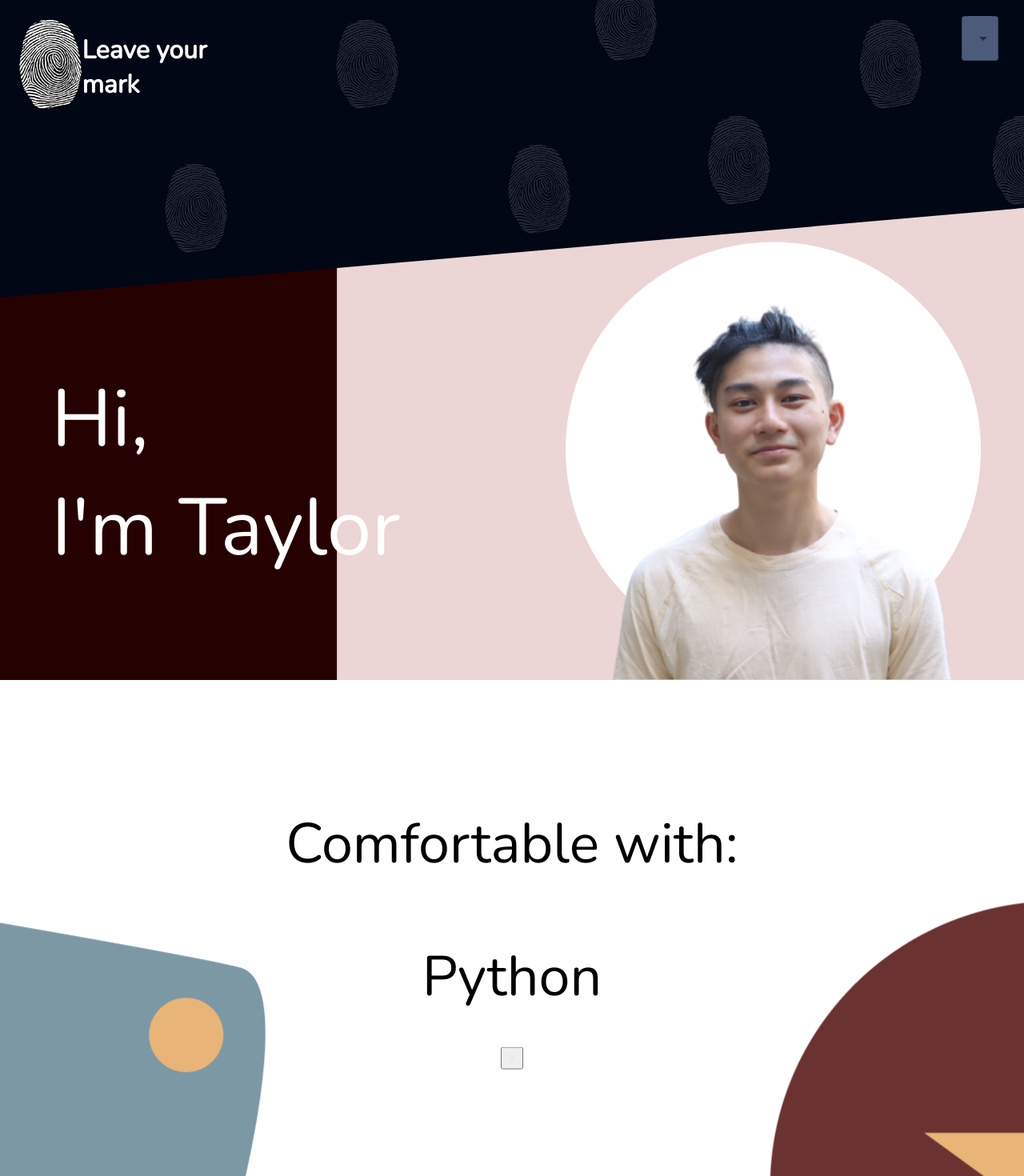
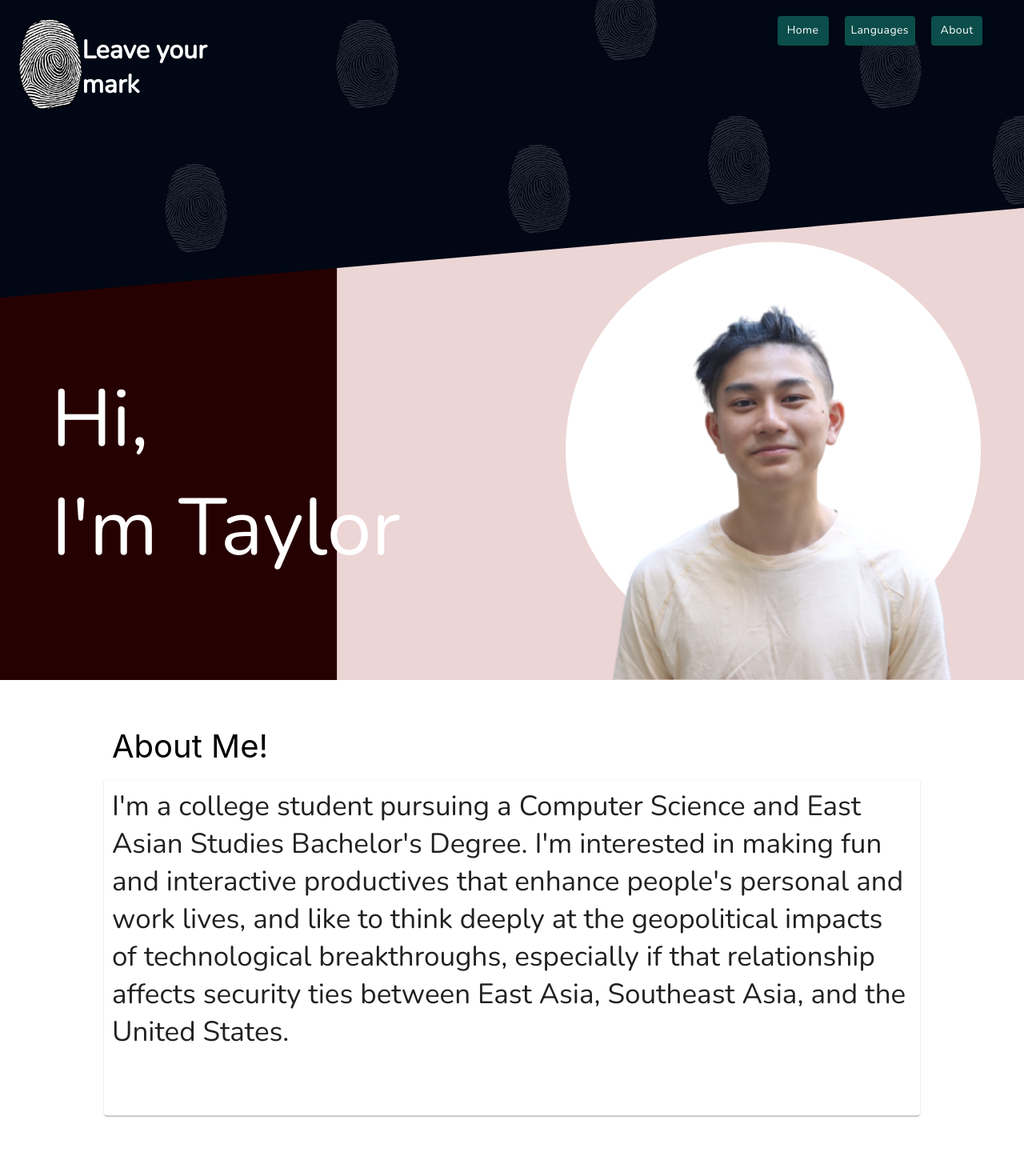
Before and after one commit to TaylorTayTyT/personalWebsite, a React (Create React App) app in the folder home/: page / in a window 1280 px wide. Shown: the top 1470 px of the page at 80% size. Built offline with nearby package versions, Linux system fonts and the light colour scheme.

Commit message:
trying some GRADIENTS

```diff
--- a/home/src/About.js
+++ b/home/src/About.js
@@ -23,7 +23,7 @@ function About() {
 
     return (
         <ThemeProvider theme = {theme}>
-            <Box style={{ transform: "translateY(270%)" }}
+            <Box style={{ transform: "translateY(20%)" }}
                 sx={{
                     display: 'flex',
                     flexWrap: 'wrap',
@@ -33,9 +33,12 @@ function About() {
                         height: 400,
                     },
                     justifyContent: 'center',
+                    transform: 'translateY(-50%)',
                 }}
             >
-                <Paper sx = {{backgroundColor: "primary.main", padding: "10px", fontSize: "35px", fontFamily:"Nunito", text: "#000"}}>
+
+                <p id = "aboutMe" style={{display: "inline-block", maxHeight: "50px", fontSize: "40px"}}>About Me!</p>
+                <Paper sx = {{backgroundColor: "#FFF", fontSize: "35px", padding: "10px", fontFamily:"Nunito", text: "#000"}}>
                     I'm a college student pursuing a Computer Science and East Asian Studies Bachelor's Degree.
                     I'm interested in making fun and interactive productives that enhance people's personal and work lives,
                     and like to think deeply at the geopolitical impacts of technological breakthroughs, especially if that
--- a/home/src/Flex.sass
+++ b/home/src/Flex.sass
@@ -88,3 +88,19 @@
     right: 0px
     transform: translate(60%, 40%)
     z-index: -1000
+
+@keyframes background-pan
+    0%
+        background-position: 0% center
+    100%
+        background-position: -200% center
+
+.github
+    animation: background-pan 10s linear infinite
+    width: 100%
+    height: 500px
+    align-items: center
+    left: 50%
+    text-align: center
+    line-height: 400px
+    background-image: linear-gradient(to right, #225585, #FFF, #225585)
--- a/home/src/FlexButton.js
+++ b/home/src/FlexButton.js
@@ -15,15 +15,19 @@ function FlexButton() {
     });
     return (
         <div class="flex language">
-            <img class="dino" src={dino} alt="dino"/>
-            <img class="circusBall" src = {circusBall} alt = "circusBall"/>
-            <div class = "present">
-            <p>Comfortable with: </p>
-            <p id="language" class="animate__animated animate__fadeInDown" style={{ padding: "0", display: "inline" }}>{language}</p>
-            <br/><button onClick={handleSwipe} class="material-symbols-outlined" style={{ scale: "1", verticalAlign: "middle", padding: "0px", display: "inline-block" }}>
-                chevron_right
-            </button>
+            <img class="dino" src={dino} alt="dino" />
+            <img class="circusBall" src={circusBall} alt="circusBall" />
+            <div class="present">
+                <p>Comfortable with: </p>
+                <p id="language" class="animate__animated animate__fadeInDown" style={{ padding: "0", display: "inline" }}>{language}</p>
+                <br /><button onClick={handleSwipe} class="material-symbols-outlined" style={{ scale: "1", verticalAlign: "middle", padding: "0px", display: "inline-block" }}>
+                    chevron_right
+                </button>
             </div>
+            <div className="github">
+                <p style={{ display: "block", left: "50%" }}><a href="https://github.com/TaylorTayTyT">This is my Github</a></p>
+            </div>
+
         </div>
     )
 
--- a/home/src/button.sass
+++ /dev/null
@@ -1,5 +0,0 @@
-.topBarButton
-    position: relative
-    scale: 5
-    right: 0
-    top: 0
--- a/home/src/index.js
+++ b/home/src/index.js
@@ -13,8 +13,8 @@ root.render(
   <React.StrictMode>
     <TopBar/>
     <Fingerprint/>
+    <About/>
     <FlexButtons/>
-    <About/>
   </React.StrictMode>
 );
 
--- a/home/src/topBar.js
+++ b/home/src/topBar.js
@@ -1,27 +1,28 @@
 import "./topNav.sass";
-import {Container, Paper, styled, Menu, MenuItem, Select, InputLabel, FormControl } from "@mui/material";
+import { Container, Paper, styled, Menu, MenuItem, Select, InputLabel, FormControl, Button, Box } from "@mui/material";
 import { useState } from "react";
 import mePic from "./images/meNoBG.png";
-
-
-const Item = styled(Paper)(({ theme }) => ({
-    ...theme.typography.body2,
-    padding: theme.spacing(1),
-    textAlign: 'center',
-    color: theme.palette.text.secondary,
-}));
-
-function handleRandClick(e) {
-    console.log(e)
-}
-
+import { hover } from "@testing-library/user-event/dist/hover";
 
 function TopBar() {
-
-    const [open, setOpen] = useState(false);
-    const handleMenuClick = () => {
-        setOpen(!open)
-    };
+    let scrollIntoViewSite = (e) => {
+        let element = document.getElementById(e);
+        console.log(element)
+        if (element) {
+            element.scrollIntoView();
+        }
+    }
+    const buttonStyle = {
+        fontFamily: "Nunito",
+        borderRadius: "2",
+        backgroundColor: "#0b4d4a",
+        mr: "20px",
+        color: "#FFF",
+        textTransform: "none",
+        "&:hover": {
+            backgroundColor: "#690020"
+        }
+    }
     return (
         <Container className="topContainer">
             <div className="topNav">
@@ -29,38 +30,19 @@ function TopBar() {
             <div className="leftBrick"></div>
             <div className="rightBrick"></div>
             <div className="circle">
-                <img className = "picOfMe" src = {mePic} alt = "mePic"/>
+                <img className="picOfMe" id="picOfMe" src={mePic} alt="mePic" />
             </div>
             <div className="topBarButton">
-                <FormControl fullWidth>
-                    <InputLabel id="navBar">page</InputLabel>
-                    <Select className="resumeOptions"
-                        id="navBarSelect"
-                        label="page"
-                        open={open}
-                        onClick={handleMenuClick}
-                        defaultValue="Home"
-                        sx={{ right: "5%", color: "#FFF", borderColor: "#FFF", background: "#9AB0E0" }}
-                    >
-                        <MenuItem value={1}>
-                            Home
-                        </MenuItem>
-                        <MenuItem value={2}>
-                            About
-                        </MenuItem>
-                        <MenuItem value={3}>
-                            Resume
-                        </MenuItem>
-                    </Select>
-                </FormControl>
-
+                <Button sx={buttonStyle} onClick={() => {scrollIntoViewSite("home")}}>Home</Button>
+                <Button sx={buttonStyle} onClick={() => {scrollIntoViewSite("language")}}>Languages</Button>
+                <Button sx={buttonStyle} onClick={() => {scrollIntoViewSite("aboutMe")}}>About</Button>
             </div>
             <div className="makeYourMark">
                 <h1>
                     Leave your <br></br>mark
                 </h1>
             </div>
-            <div className="intro">Hi, <br></br>I'm Taylor</div>
+            <div id = "home" className="intro">Hi, <br></br>I'm Taylor</div>
         </Container>
     )
 }
--- a/home/src/topNav.sass
+++ b/home/src/topNav.sass
@@ -33,7 +33,7 @@ $button-color: white
     height: 600px
     transform: translate(0%, -100%)
 .circle
-    position: inherit
+    position: absolute
     z-index: 0
     width: 300px
     height: 300px
@@ -82,12 +82,9 @@ $button-color: white
     position: fixed
     top: 2.5%
     right: 2.5%
-    opacity: 50%
-    z-index: 1000
+    z-index: 100
     .resumeOptions
         position: absolute
-.topBarButton:hover
-    opacity: 100%
 
 .makeYourMark
     position: absolute
```
Also changed, not shown: home/src/Github.js (added, +7 -0 lines).
